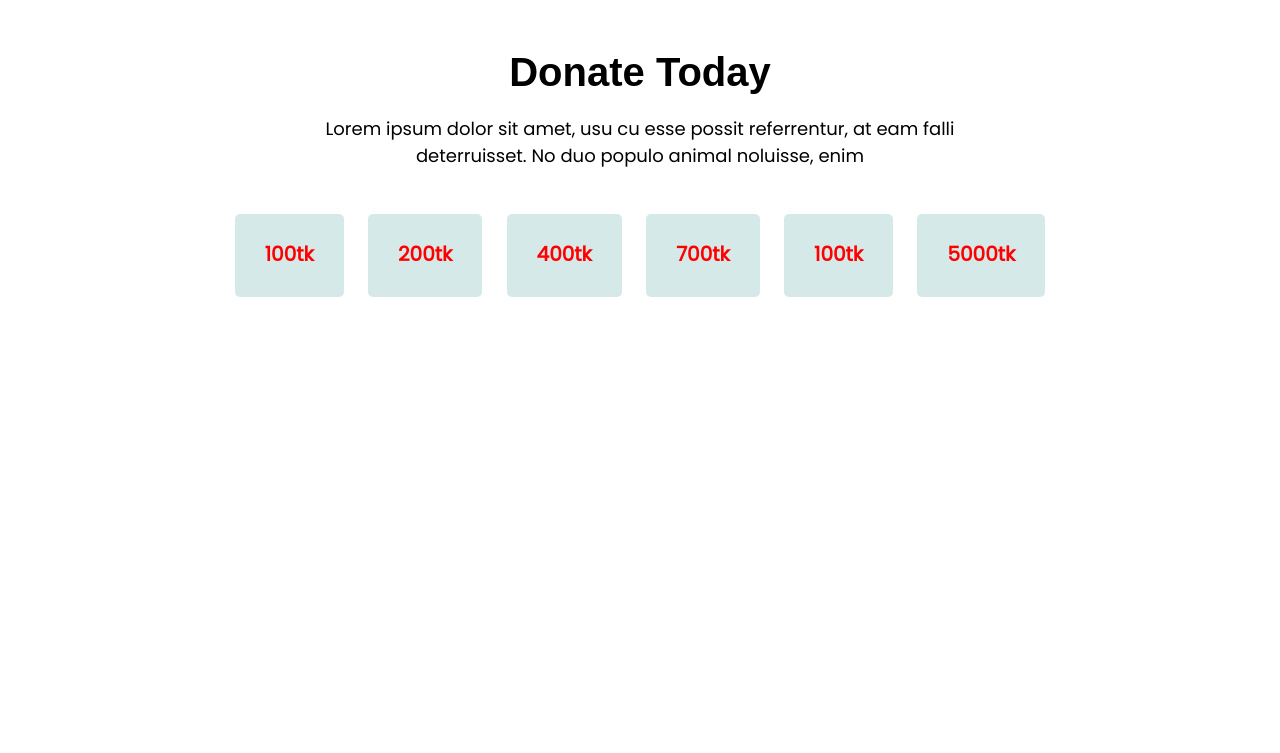
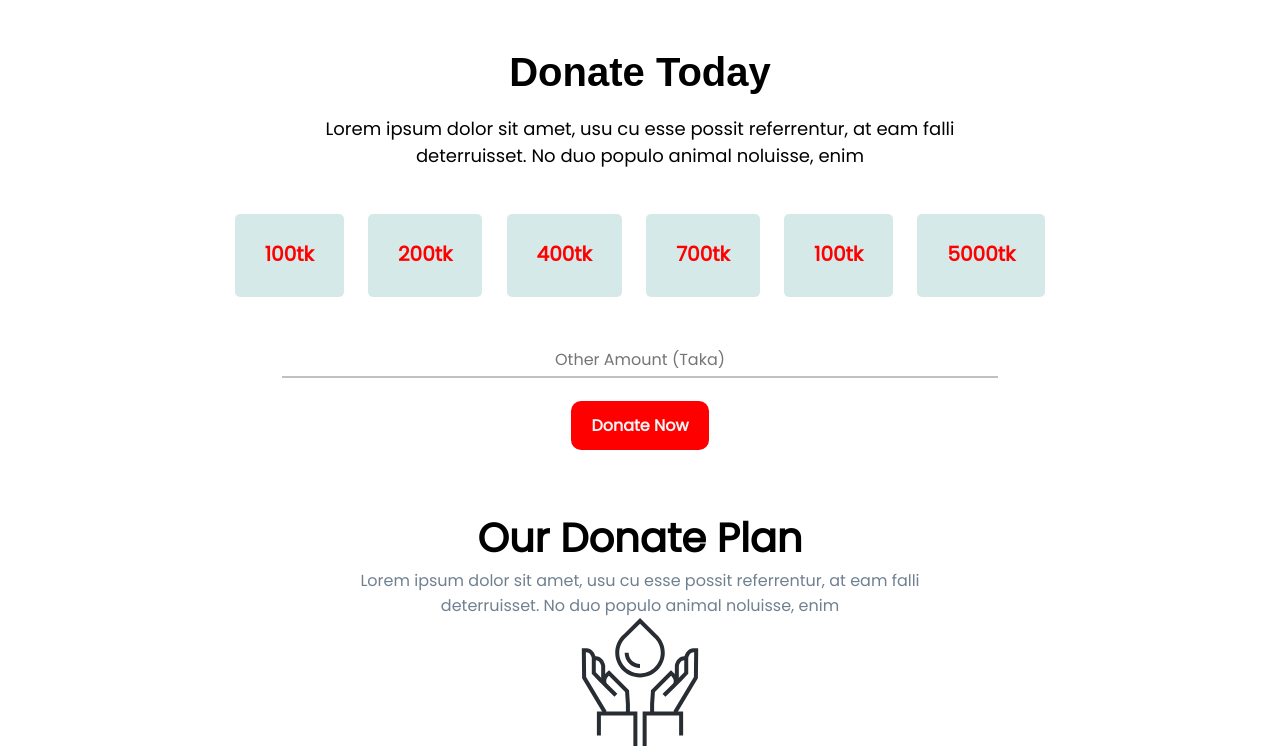
Before and after one commit to naimul13165/first-assignment, a plain HTML site: page index.html in a window 1280 px wide. Shown: the part 792-1545 px from the top of the page. Before the commit the page ends 1101 px from the top, so only its background shows below. Drawn offline with Linux system fonts and the light colour scheme; a web font is replaced by a local one.

Commit message:
hello world

```diff
--- a/Style.css
+++ b/Style.css
@@ -33,14 +33,14 @@
 }
 
 .button-area {
-    font-size: 30px;
+    font-size: 25px;
     color: white;
-    padding: 15px 35px;
+    padding: 10px 22px;
     text-decoration: none;
     font-family: 'Times New Roman', Times, serif;
     font-weight: 700;
     background-color: red;
-    border-radius: 30px;
+    border-radius: 15px;
 }
 
 
@@ -96,3 +96,52 @@
 .second-div1 ul li a:hover {
     color: #000000;
 }
+
+.second-div2 {
+    width: 100%;
+    text-align: center;
+    margin: 75px 0px 40px 0px;
+}
+
+.second-div2 input {
+    color: black;
+    font-size: 16px;
+    line-height: 2em;
+    text-align: center;
+    border: none;
+    padding: 0 200px;
+    outline: none;
+    border-bottom: 2px solid silver;
+    margin-bottom: 35px;
+}
+
+.button-area1 {
+    font-size: 16px;
+    text-decoration: none;
+    font-weight: 700;
+    color: whitesmoke;
+    background-color: red;
+    padding: 13px 20px;
+    border-radius: 10px;
+}
+
+
+/* =========================
+============================ */
+
+.third-Section {
+    text-align: center;
+}
+
+.second-title {
+    margin-top: 70px;
+    color: black;
+    font-size: 40px;
+    font-family: 'Poppins', sans-serif;
+    font-weight: 700;
+}
+
+.pragraph-area2 {
+    color: slategrey;
+    font-size: 16px;
+}
--- a/index.html
+++ b/index.html
@@ -21,9 +21,9 @@
             <a class="button-area" target="_blank" href="">Donate Now</a>
         </div>
     </Section>
-    <!-- ===========================
-                Section2-area
-    ================================ -->
+    <!--============================================
+                    second-Section-area
+    ================================================-->
     <section class="Second-section">
         <h1 class="first-title">Donate Today</h1>
         <p class="pragraph-area1">Lorem ipsum dolor sit amet, usu cu esse possit referrentur, at eam falli <br> deterruisset. No duo populo animal noluisse, enim</p>
@@ -36,9 +36,29 @@
                 <li><a href="#">100tk</a></li>
                 <li><a href="#">5000tk</a></li>
             </ul>
+        </div>
+
+        <div class="second-div2">
+            <form>
+                <input type="text" placeholder="Other Amount (Taka)">
+            </form>
+            <a target="_blank" class="button-area1" href="">Donate Now</a>
+        </div>
+    </section>
+
+    <!-- ======================================
+            third-section-area
+=========================================== -->
+    <section class="third-Section">
+        <h1 class="second-title">Our Donate Plan</h1>
+        <p class="pragraph-area2">Lorem ipsum dolor sit amet, usu cu esse possit referrentur, at eam falli <br> deterruisset. No duo populo animal noluisse, enim</p>
+        <div class="third-div1">
+            <img src="icon/icon13.svg" alt="">
+        </div>
+        <div class="third-div2">
 
         </div>
-        <div class="second-div2">
+        <div class="third-div3">
 
         </div>
     </section>
```
